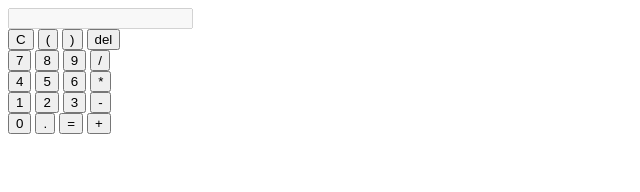
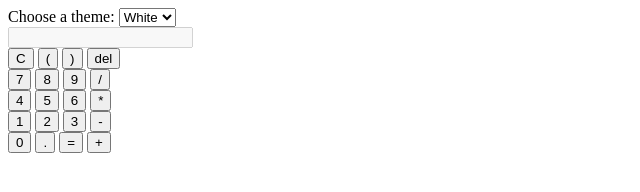
Before and after one commit to EleoXDA/Calculator_JS, a plain HTML site: page index.html in a window 1280 px wide. Shown: the whole page, without its empty margins (0-640 px from the left). Drawn offline with Linux system fonts and the light colour scheme.

Commit message:
Update index.html
Add theme selector

```diff
--- a/index.html
+++ b/index.html
@@ -1,11 +1,21 @@
 <!DOCTYPE html>
 <html>
   <head>
-    <title>Calculator JS</title>
+    <title>Calculator</title>
+    <link rel="stylesheet" href="calculator.css" />
   </head>
   <body>
+    <div class="calculator-container">
+      <div class="theme-selector-container">
+        <label for="theme-selector">Choose a theme:</label>
+        <select id="theme-selector">
+          <option value="theme-default">White</option>
+          <option value="theme-dark">Black</option>
+          <option value="theme-light">Light</option>
+        </select>
+      </div>
       <div class="calculator">
-      <input type="text" id="result" disabled>
+        <input type="text" id="result" disabled />
         <div class="row">
           <button id="clear">C</button>
           <button id="open-paren">(</button>
@@ -37,5 +47,7 @@
           <button id="add">+</button>
         </div>
       </div>
+    </div>
+    <script src="calculator.js"></script>
   </body>
 </html>
```
Lines whose indentation alone changed are shown as unchanged.
